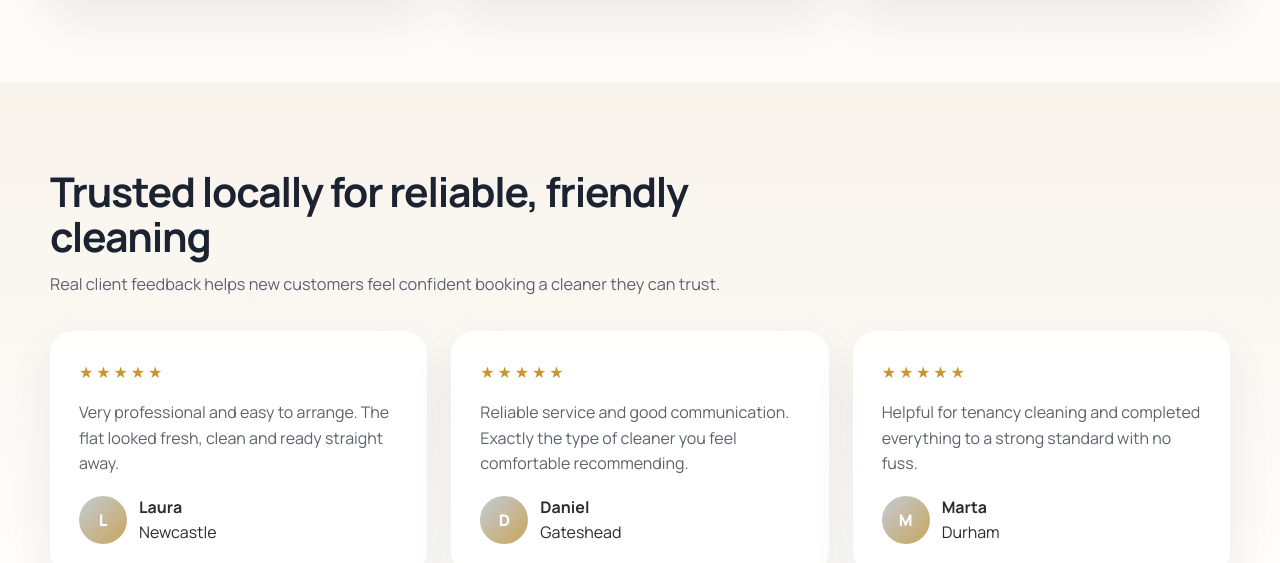
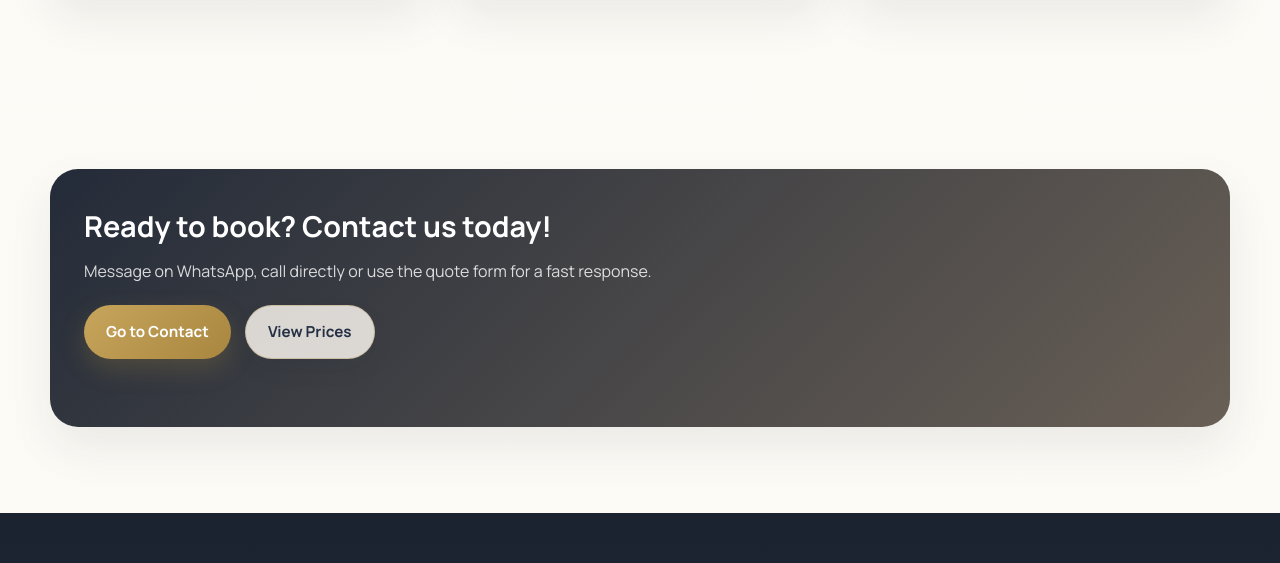
Before and after one commit to kasiakvk/Website-Dashboard-HTML-CleaningCompanyProject, a website: page pages/index.html in a window 1280 px wide. Shown: the part 4271-4834 px from the top of the page. Drawn offline with Linux system fonts and the light colour scheme.

Commit message:
Update index.html

```diff
--- a/pages/index.html
+++ b/pages/index.html
@@ -185,7 +185,7 @@
               <div class="icon-badge"><img src="../frontend/assets/service/home-cleaning.png" alt="Regular cleaning price icon" /></div>
               <h3 data-i18n="price.regular.h">Regular cleaning</h3>
               <div class="price-meta">
-                <span class="price-value">£25</span>
+                <span class="price-value">£22</span>
                 <span class="price-note" data-i18n="price.regular.p">Weekly or fortnightly visits</span>
               </div>
               <p data-i18n="price.regular.d">General home upkeep and routine cleaning.</p>
@@ -203,7 +203,7 @@
               <div class="icon-badge"><img src="../frontend/assets/service/end-of-tenancy.png" alt="End of tenancy price icon" /></div>
               <h3 data-i18n="price.tenancy.h">End of tenancy</h3>
               <div class="price-meta">
-                <span class="price-value">From £180</span>
+                <span class="price-value">From £140</span>
                 <span class="price-note" data-i18n="price.tenancy.p">Move-out focused finish</span>
               </div>
               <p data-i18n="price.tenancy.d">Prepared for landlords, agents and property handover.</p>
@@ -212,7 +212,7 @@
               <div class="icon-badge"><img src="../frontend/assets/service/commercial-cleaning.png" alt="Commercial cleaning price icon" /></div>
               <h3 data-i18n="price.commercial.h">Commercial</h3>
               <div class="price-meta">
-                <span class="price-value">£30/hr</span>
+                <span class="price-value">£26/hr</span>
                 <span class="price-note" data-i18n="price.commercial.p">Flexible scheduling available</span>
               </div>
               <p data-i18n="price.commercial.d">Offices, salons, shops and small business spaces.</p>
@@ -245,32 +245,6 @@
             <article class="card"><div class="icon-badge"><img src="../frontend/assets/booking/free-quote.png" alt="Free quote icon" /></div><h3>Fast Quote Flow</h3><p>Every service now points directly to quote contact, keeping the path simple from landing page to enquiry.</p></article>
             <article class="card"><div class="icon-badge"><img src="../frontend/assets/booking/calendar.png" alt="Booking calendar icon" /></div><h3>Flexible Scheduling</h3><p>Domestic, Airbnb, tenancy and business jobs can be positioned around client timing, handover dates and after-hours needs.</p></article>
             <article class="card"><div class="icon-badge"><img src="../frontend/assets/equipment/vacuum-cleaner.png" alt="Cleaning equipment icon" /></div><h3>Professional Setup</h3><p>The project documentation and visuals now reflect a proper working setup rather than a generic template aesthetic.</p></article>
-          </div>
-        </div>
-      </section>
-
-      <section class="section section-alt">
-        <div class="container">
-          <div class="section-header">
-            <h2 data-i18n="home.reviewsH">Trusted locally for reliable, friendly cleaning</h2>
-            <p data-i18n="home.reviewsP">Reviews should reinforce what the business promises: trust, responsiveness and a clean result without stress.</p>
-          </div>
-          <div class="review-grid">
-            <article class="review-card">
-              <div class="stars">★★★★★</div>
-              <blockquote data-i18n="home.rev1">Very professional and easy to arrange. The flat looked fresh, clean and ready straight away.</blockquote>
-              <div class="review-author"><span class="review-avatar">L</span><div><strong>Laura</strong><div>Newcastle</div></div></div>
-            </article>
-            <article class="review-card">
-              <div class="stars">★★★★★</div>
-              <blockquote data-i18n="home.rev2">Reliable service and good communication. Exactly the type of cleaner you feel comfortable recommending.</blockquote>
-              <div class="review-author"><span class="review-avatar">D</span><div><strong>Daniel</strong><div>Gateshead</div></div></div>
-            </article>
-            <article class="review-card">
-              <div class="stars">★★★★★</div>
-              <blockquote data-i18n="home.rev3">Helpful for tenancy cleaning and completed everything to a strong standard with no fuss.</blockquote>
-              <div class="review-author"><span class="review-avatar">M</span><div><strong>Marta</strong><div>Durham</div></div></div>
-            </article>
           </div>
         </div>
       </section>
```
